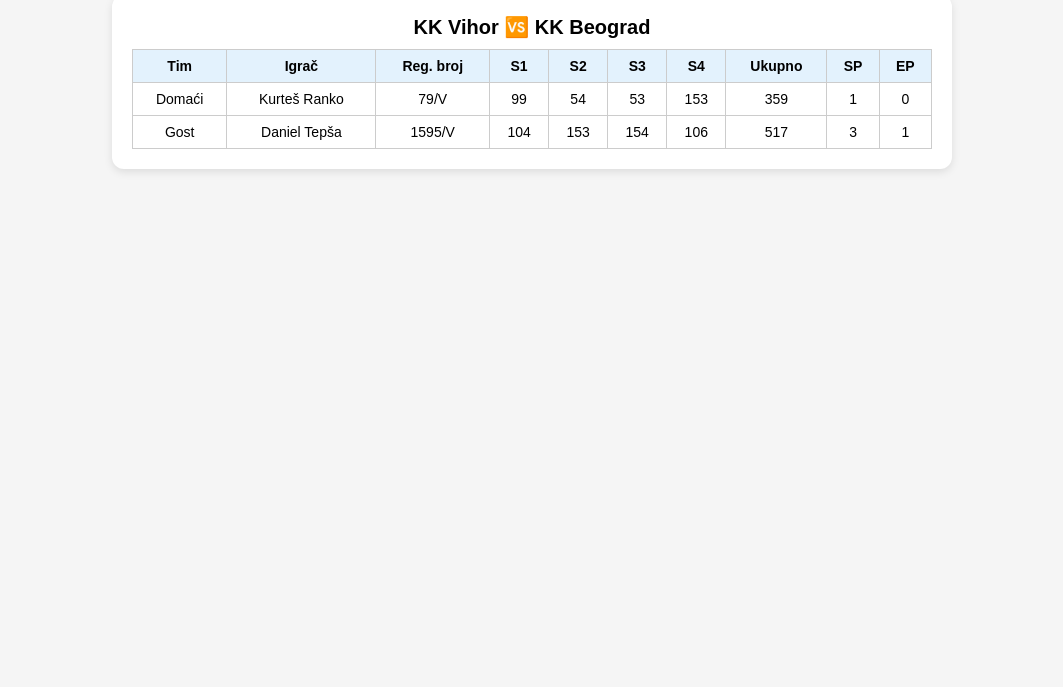
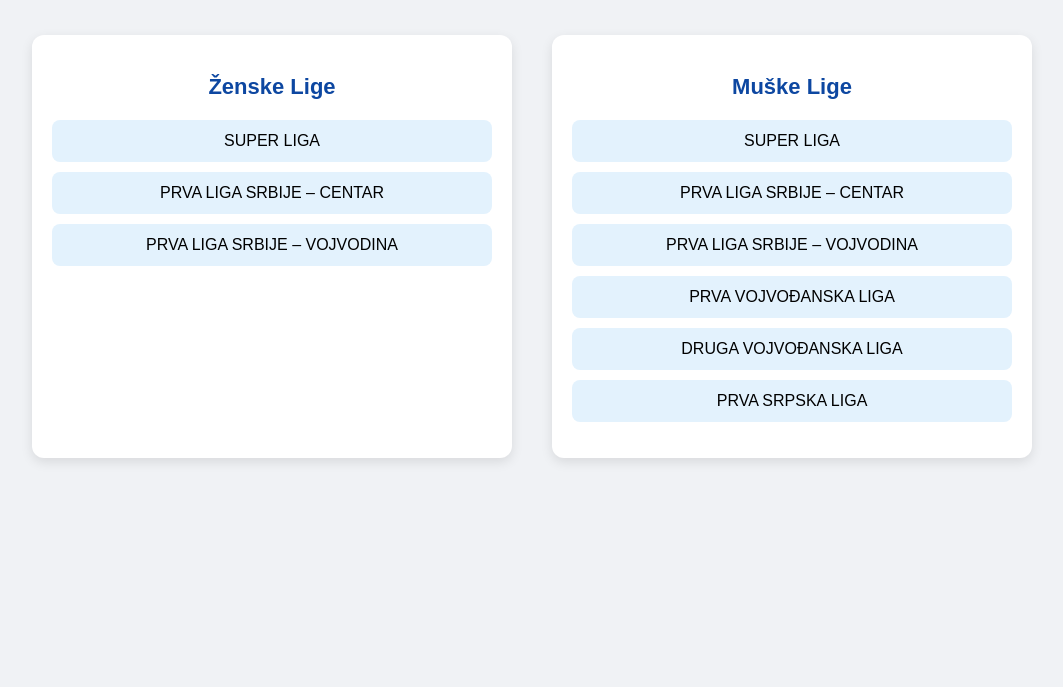
Before and after one commit to matejasakic/kuglanje-uzivo, a plain HTML site: page uzivo.html in a window 1280 px wide. Shown: the part 113-800 px from the top of the page, without its empty margins (108-1171 px from the left). Drawn offline with Linux system fonts and the light colour scheme.

Commit message:
Update uzivo.html

```diff
--- a/uzivo.html
+++ b/uzivo.html
@@ -2,72 +2,103 @@
 <html lang="sr">
 <head>
   <meta charset="UTF-8">
-  <title>Rezultati Uživo – Super Liga Srbije</title>
+  <title>Rezultati Uživo – Kuglanje</title>
   <style>
     body {
       font-family: Arial, sans-serif;
-      background-color: #f5f5f5;
-      padding: 20px;
+      background-color: #f0f2f5;
+      margin: 0;
+      padding: 40px 20px;
     }
+
     h1 {
       text-align: center;
       color: #0d47a1;
+      margin-bottom: 50px;
+      font-size: 32px;
     }
-    .match {
-      background: white;
+
+    .liga-wrapper {
+      display: flex;
+      flex-wrap: wrap;
+      justify-content: center;
+      max-width: 1000px;
+      margin: 0 auto;
+      gap: 40px;
+    }
+
+    .liga-column {
+      background-color: white;
+      flex: 1;
+      min-width: 300px;
+      padding: 20px;
       border-radius: 12px;
-      padding: 20px;
-      margin: 20px auto;
-      max-width: 800px;
-      box-shadow: 0 3px 8px rgba(0,0,0,0.1);
+      box-shadow: 0 4px 12px rgba(0, 0, 0, 0.1);
     }
-    .team {
-      font-size: 20px;
-      font-weight: bold;
+
+    .liga-column h2 {
       text-align: center;
+      color: #0d47a1;
+      margin-bottom: 20px;
+      font-size: 22px;
+    }
+
+    ul {
+      list-style: none;
+      padding: 0;
+    }
+
+    li {
+      background-color: #e3f2fd;
+      padding: 12px 16px;
       margin-bottom: 10px;
+      border-radius: 8px;
+      cursor: pointer;
+      text-align: center;
+      font-size: 16px;
+      transition: background-color 0.2s;
     }
-    table {
-      width: 100%;
-      border-collapse: collapse;
-      margin-top: 10px;
+
+    li:hover {
+      background-color: #bbdefb;
     }
-    th, td {
-      padding: 8px;
-      border: 1px solid #ccc;
-      text-align: center;
-      font-size: 14px;
-    }
-    th {
-      background-color: #e3f2fd;
+
+    @media (max-width: 768px) {
+      .liga-wrapper {
+        flex-direction: column;
+        align-items: center;
+      }
     }
   </style>
 </head>
 <body>
 
-<h1>Rezultati Uživo – Super Liga Srbije</h1>
+  <h1>Dobro došli</h1>
 
-<div class="match">
-  <div class="team">KK Vihor 🆚 KK Beograd</div>
-  <table>
-    <tr>
-      <th>Tim</th>
-      <th>Igrač</th>
-      <th>Reg. broj</th>
-      <th>S1</th><th>S2</th><th>S3</th><th>S4</th>
-      <th>Ukupno</th>
-      <th>SP</th>
-      <th>EP</th>
-    </tr>
-    <tr>
-      <td>Domaći</td><td>Kurteš Ranko</td><td>79/V</td><td>99</td><td>54</td><td>53</td><td>153</td><td>359</td><td>1</td><td>0</td>
-    </tr>
-    <tr>
-      <td>Gost</td><td>Daniel Tepša</td><td>1595/V</td><td>104</td><td>153</td><td>154</td><td>106</td><td>517</td><td>3</td><td>1</td>
-    </tr>
-    <!-- Dodaj još 10 igrača ovde -->
-  </table>
-</div>
+  <div class="liga-wrapper">
+
+    <div class="liga-column">
+      <h2>Ženske Lige</h2>
+      <ul>
+        <li onclick="location.href='super-zene.html'">SUPER LIGA</li>
+        <li onclick="location.href='prva-centar-zene.html'">PRVA LIGA SRBIJE – CENTAR</li>
+        <li onclick="location.href='prva-vojvodina-zene.html'">PRVA LIGA SRBIJE – VOJVODINA</li>
+      </ul>
+    </div>
+
+    <div class="liga-column">
+      <h2>Muške Lige</h2>
+      <ul>
+        <li onclick="location.href='super-muskarci.html'">SUPER LIGA</li>
+        <li onclick="location.href='prva-centar-muskarci.html'">PRVA LIGA SRBIJE – CENTAR</li>
+        <li onclick="location.href='prva-vojvodina-muskarci.html'">PRVA LIGA SRBIJE – VOJVODINA</li>
+        <li onclick="location.href='prva-vojvodjanska.html'">PRVA VOJVOĐANSKA LIGA</li>
+        <li onclick="location.href='druga-vojvodjanska.html'">DRUGA VOJVOĐANSKA LIGA</li>
+        <li onclick="location.href='prva-srpska.html'">PRVA SRPSKA LIGA</li>
+      </ul>
+    </div>
+
+  </div>
 
 </body>
 </html>
```
